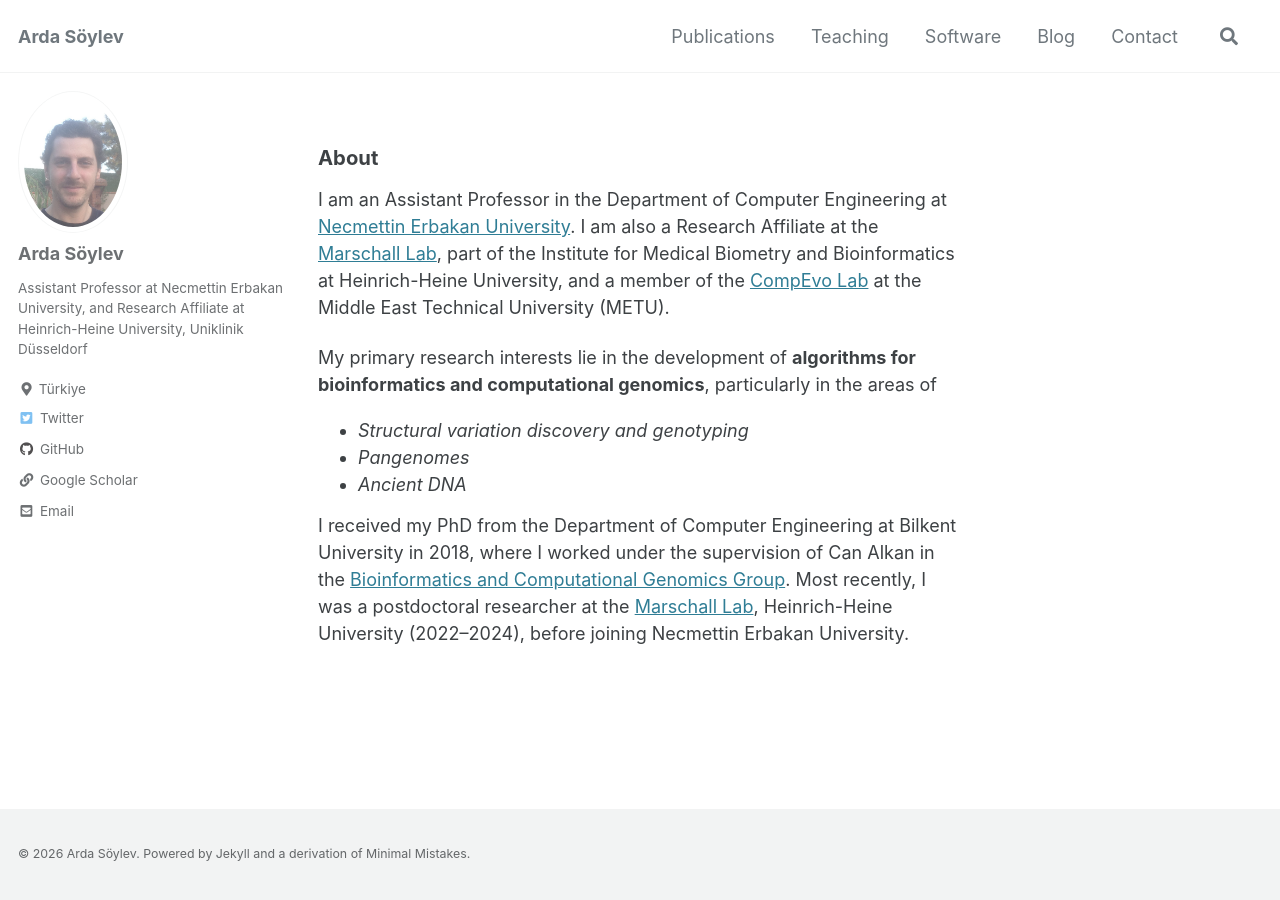
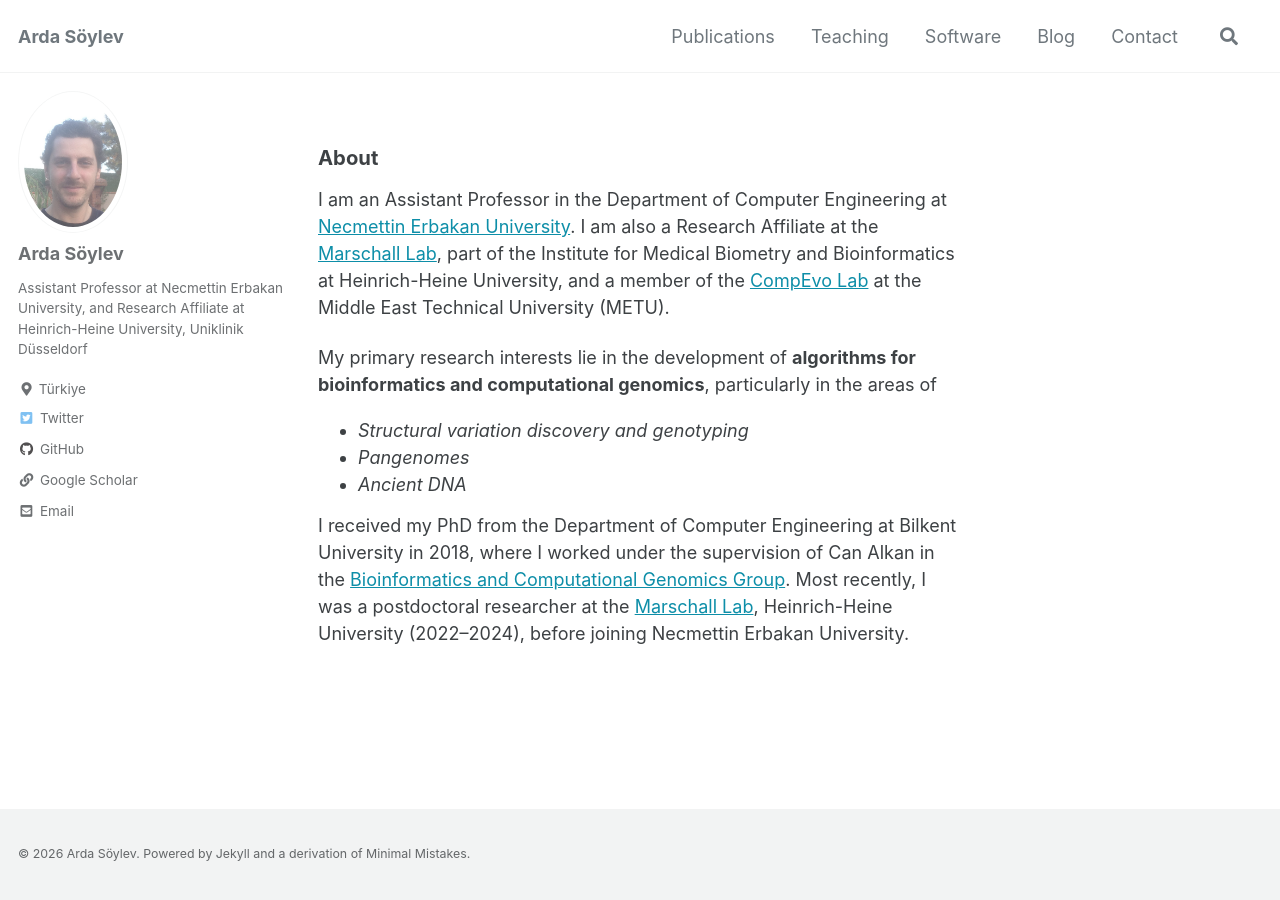
Before and after one commit to asylvz/asylvz.github.io, a Jekyll site: the page built from _pages/about.md, in a window 1280 px wide. Built offline with Jekyll 4.4.1, drawn with Linux system fonts in a browser that asks for light colours; cached includes are drawn as plain includes.

Commit message:
Make inline link color a more vivid teal (#0d8ea8)

```diff
--- a/assets/css/main.scss
+++ b/assets/css/main.scss
@@ -9,6 +9,9 @@
 // only take effect at desktop breakpoints). Must come before the import so the
 // theme's !default variables pick up these values.
 $max-width: 1360px;
+
+// Inline link color (hover/visited shades derive from this automatically)
+$link-color: #0d8ea8;
 
 //@import "minimal-mistakes/skins/{{ site.minimal_mistakes_skin | default: 'default' }}"; // skin
 @import "minimal-mistakes"; // main partials
```
